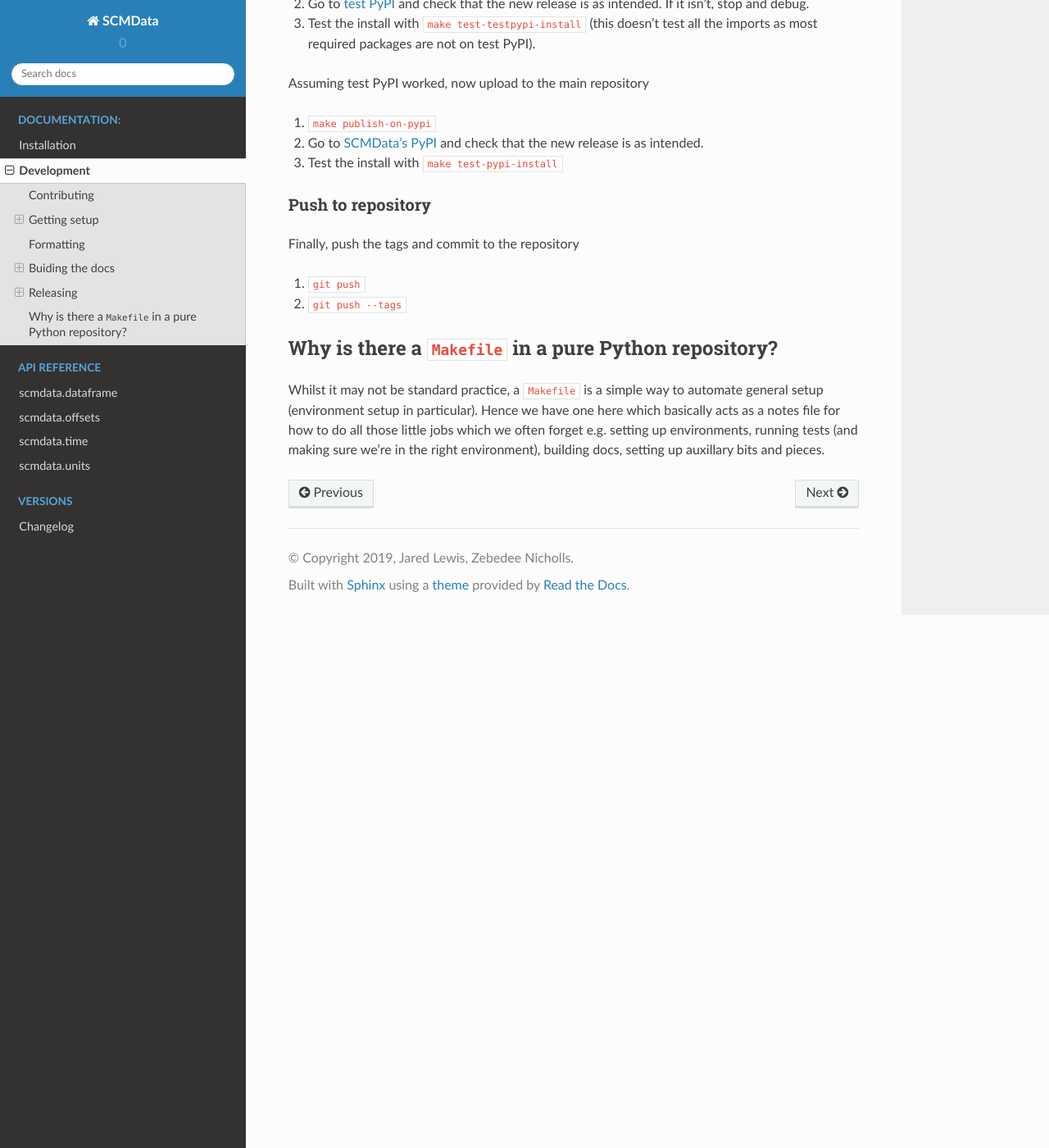
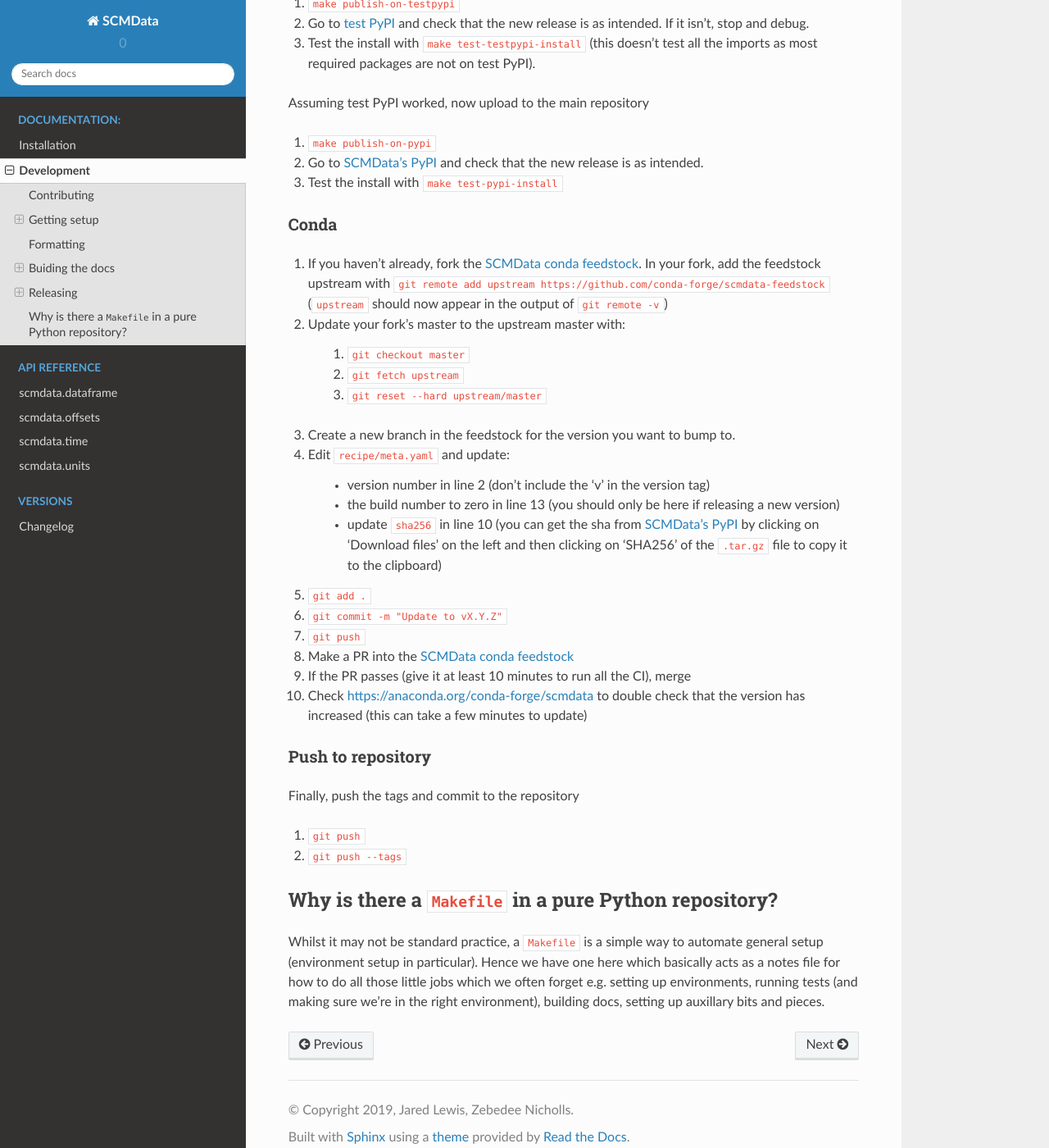
Before and after one commit to openscm/scmdata, a Sphinx documentation site: the page built from docs/source/development.rst, in a window 1280 px wide and 1400 px high, scrolled down 4071 px. Shown: the whole window at 82% size. Built offline with Sphinx 7.4.7 and the Read the Docs theme 2.0.0, drawn with Linux system fonts in a browser that asks for light colours.

Commit message:
Add conda release notes

```diff
--- a/docs/source/development.rst
+++ b/docs/source/development.rst
@@ -171,6 +171,30 @@ Assuming test PyPI worked, now upload to the main repository
 #. Go to `SCMData's PyPI`_ and check that the new release is as intended.
 #. Test the install with ``make test-pypi-install``
 
+Conda
+~~~~~
+
+#. If you haven't already, fork the `SCMData conda feedstock`_. In your fork, add the feedstock upstream with ``git remote add upstream https://github.com/conda-forge/scmdata-feedstock`` (``upstream`` should now appear in the output of ``git remote -v``)
+#. Update your fork's master to the upstream master with:
+
+    #. ``git checkout master``
+    #. ``git fetch upstream``
+    #. ``git reset --hard upstream/master``
+
+#. Create a new branch in the feedstock for the version you want to bump to.
+#. Edit ``recipe/meta.yaml`` and update:
+
+    - version number in line 2 (don't include the 'v' in the version tag)
+    - the build number to zero in line 13 (you should only be here if releasing a new version)
+    - update ``sha256`` in line 10 (you can get the sha from `SCMData's PyPI`_ by clicking on 'Download files' on the left and then clicking on 'SHA256' of the ``.tar.gz`` file to copy it to the clipboard)
+
+#. ``git add .``
+#. ``git commit -m "Update to vX.Y.Z"``
+#. ``git push``
+#. Make a PR into the `SCMData conda feedstock`_
+#. If the PR passes (give it at least 10 minutes to run all the CI), merge
+#. Check https://anaconda.org/conda-forge/scmdata to double check that the version has increased (this can take a few minutes to update)
+
 Push to repository
 ~~~~~~~~~~~~~~~~~~
 
@@ -188,3 +212,4 @@ Hence we have one here which basically acts as a notes file for how to do all th
 .. _Sphinx: http://www.sphinx-doc.org/en/master/
 .. _SCMData issue tracker: https://github.com/lewisjared/scmdata/issues
 .. _`SCMData's PyPI`: https://pypi.org/project/scmdata/
+.. _`SCMData conda feedstock`: https://github.com/conda-forge/scmdata-feedstock
```
